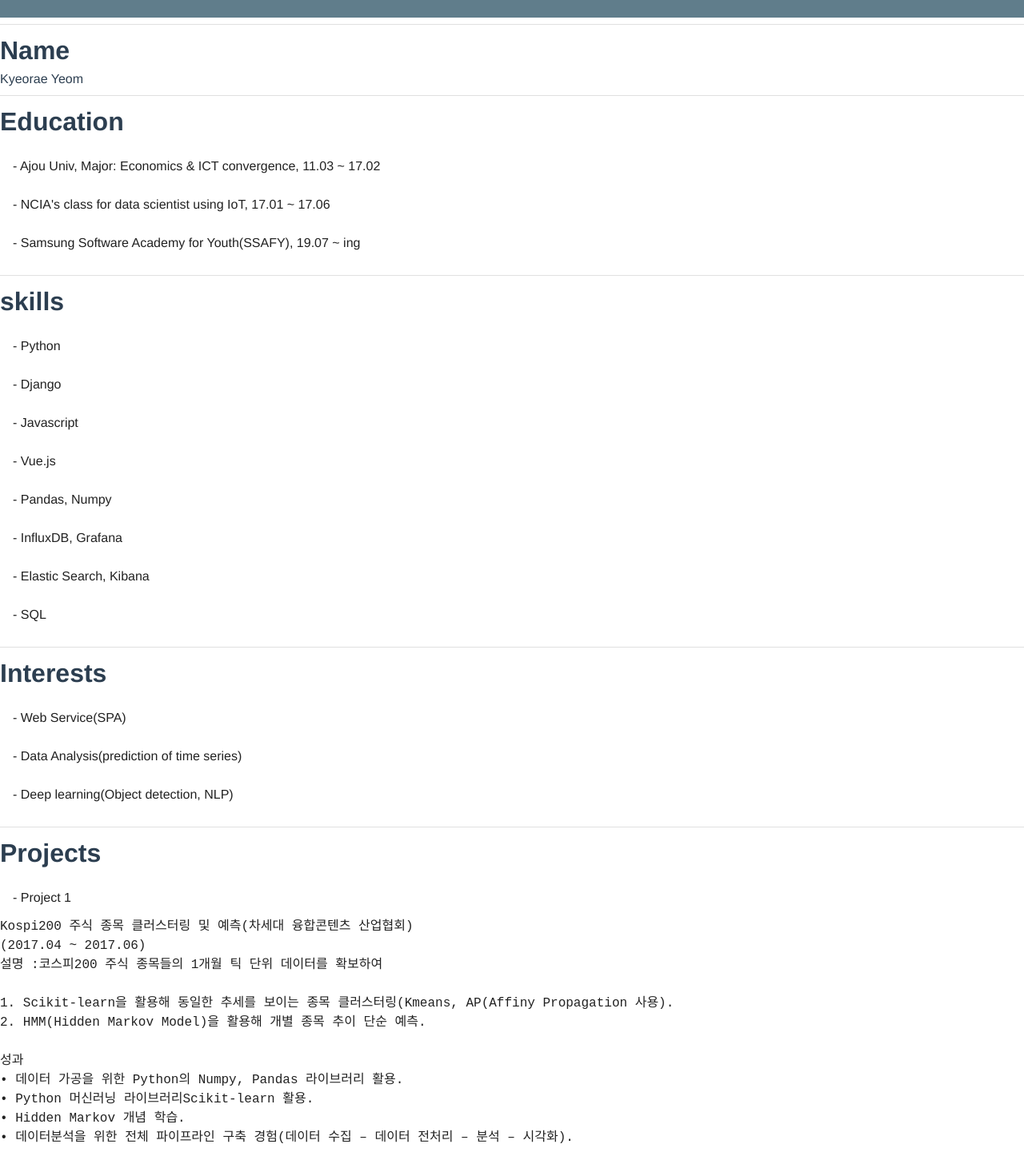
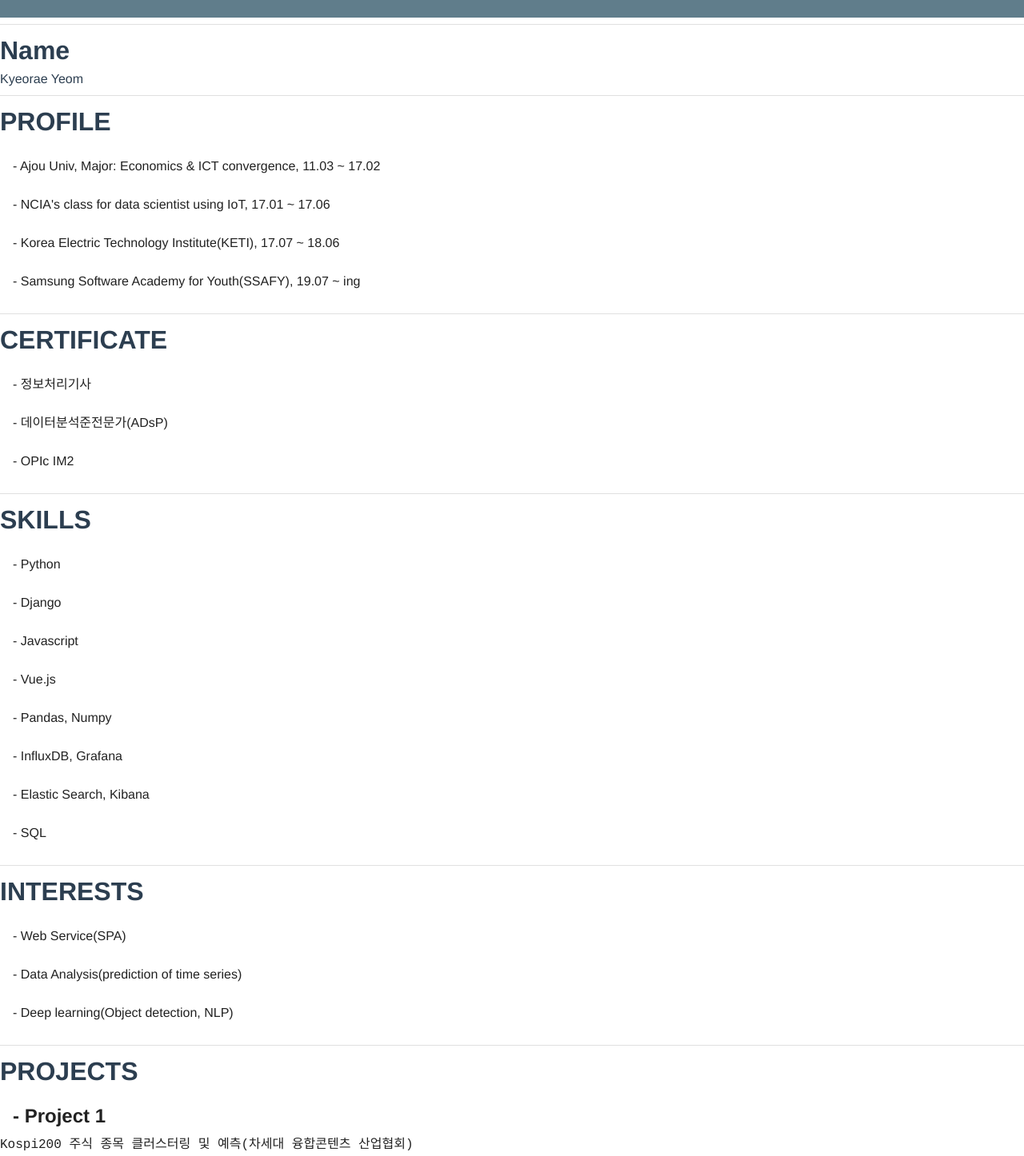
Before and after one commit to yeomkyeorae/yeomlog, a Vue app: page /cv in a window 1280 px wide. Shown: the part 126-1572 px from the top of the page at 80% size. Built offline with nearby package versions, Linux system fonts and the light colour scheme.

Commit message:
200202 | changed cv contents

```diff
--- a/src/views/Cv.vue
+++ b/src/views/Cv.vue
@@ -11,16 +11,26 @@
 
 		<v-divider class="my-2"></v-divider>
 
-			<h1>Education</h1>
+			<h1>PROFILE</h1>
 			<v-list>
 				<v-list-item>- Ajou Univ, Major: Economics & ICT convergence, 11.03 ~ 17.02</v-list-item>
 				<v-list-item>- NCIA's class for data scientist using IoT, 17.01 ~ 17.06</v-list-item>
+				<v-list-item>- Korea Electric Technology Institute(KETI), 17.07 ~ 18.06</v-list-item>
 				<v-list-item>- Samsung Software Academy for Youth(SSAFY), 19.07 ~ ing</v-list-item>
 			</v-list>
 
 			<v-divider class="my-2"></v-divider>
 
-			<h1>skills</h1>
+			<h1>CERTIFICATE</h1>
+			<v-list>
+				<v-list-item>- 정보처리기사</v-list-item>
+				<v-list-item>- 데이터분석준전문가(ADsP)</v-list-item>
+				<v-list-item>- OPIc IM2</v-list-item>
+			</v-list>
+
+			<v-divider class="my-2"></v-divider>
+
+			<h1>SKILLS</h1>
 			<v-list>
 				<v-list-item>- Python</v-list-item>
 				<v-list-item>- Django</v-list-item>
@@ -34,7 +44,7 @@
 
 			<v-divider class="my-2"></v-divider>
 
-			<h1>Interests</h1>
+			<h1>INTERESTS</h1>
 			<v-list>
 				<v-list-item>- Web Service(SPA)</v-list-item>
 				<v-list-item>- Data Analysis(prediction of time series)</v-list-item>
@@ -43,9 +53,9 @@
 
 			<v-divider class="my-2"></v-divider>
 
-			<h1>Projects</h1>
+			<h1>PROJECTS</h1>
 			<v-list>
-				<v-list-item>- Project 1</v-list-item>
+				<v-list-item><h2>- Project 1</h2></v-list-item>
 				<pre>Kospi200 주식 종목 클러스터링 및 예측(차세대 융합콘텐츠 산업협회)
 (2017.04 ~ 2017.06)
 설명 :코스피200 주식 종목들의 1개월 틱 단위 데이터를 확보하여
@@ -58,11 +68,10 @@
 • Python 머신러닝 라이브러리Scikit-learn 활용.
 • Hidden Markov 개념 학습.
 • 데이터분석을 위한 전체 파이프라인 구축 경험(데이터 수집 – 데이터 전처리 – 분석 – 시각화).</pre>
-				<v-list-item>- Project 2</v-list-item>
+				<v-list-item><h2>- Project 2</h2></v-list-item>
 				<pre>제지 공장 에너지 절감을 위한 데이터 분석 프로젝트(전자부품연구원)
 (2017.07 ~ 진행 중)
 설명 : 제지 공장에서 발생하는 다양한 데이터(Plant Information data, 실시간 전력 data, MES data 등)로 머신러닝 기법을 활용해 에너지 절감 포인트들을 찾는 프로젝트.
-
 
 성과
 • 시계열 데이터 전처리(resampling, moving average) 및 핸들링.
```
